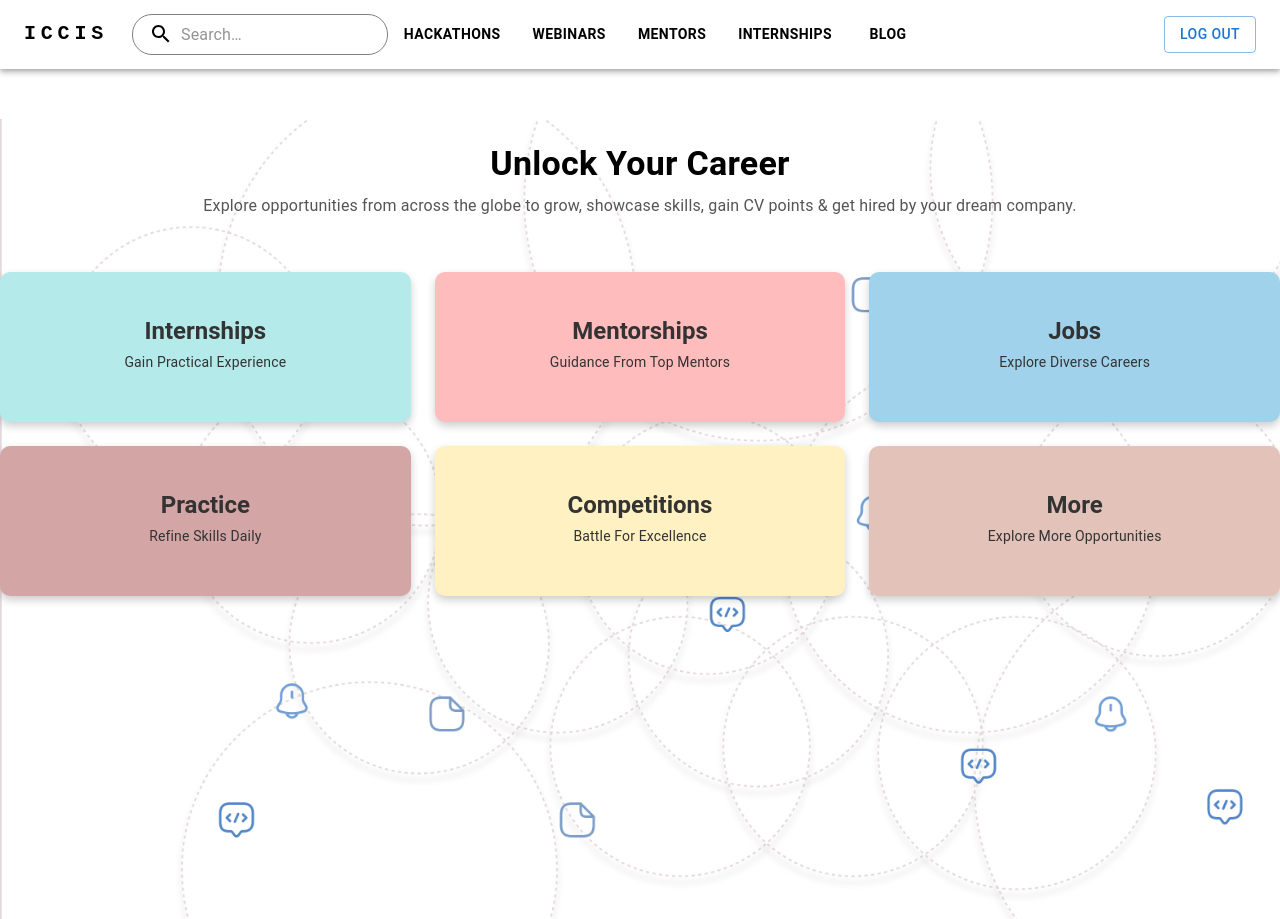
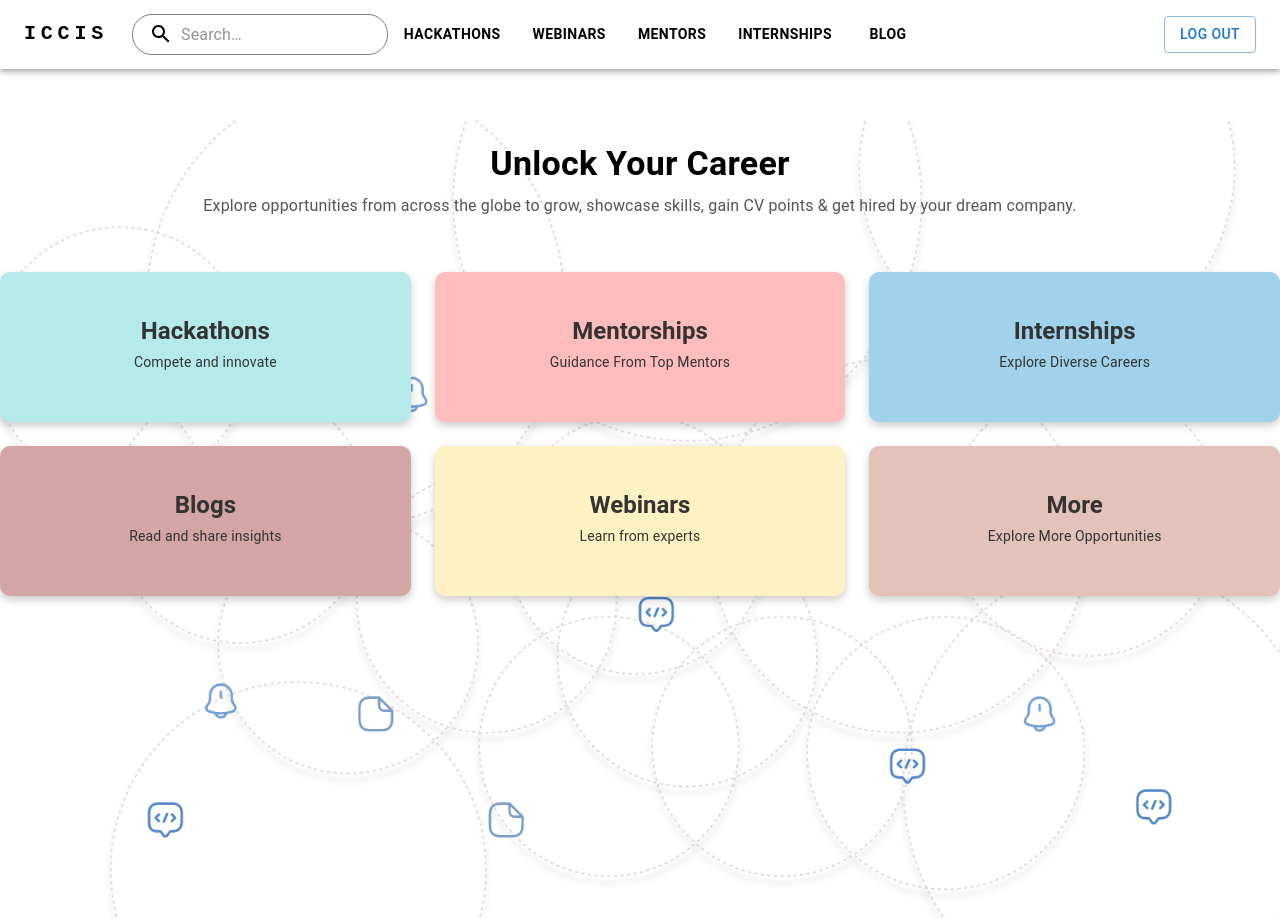
Before and after one commit to iashokk/competition-website, a React (Create React App) app: page / in a window 1280 px wide. Built offline with nearby package versions, Linux system fonts and the light colour scheme; sample sign-in values are in the browser's storage.

Commit message:
4 commit

```diff
--- a/src/Dashboard.js
+++ b/src/Dashboard.js
@@ -4,11 +4,11 @@ import NavBar from "./NavBar";
 import { Grid, Typography, Card, CardContent } from "@mui/material";
 
 const cardData = [
-  { title: "Internships", description: "Gain Practical Experience", color: "#B5EAEA", route: "/internships" },
+  { title: "Hackathons", description: "Compete and innovate", color: "#B5EAEA", route: "/hackathons" },
   { title: "Mentorships", description: "Guidance From Top Mentors", color: "#FFBCBC", route: "/mentors" },
-  { title: "Jobs", description: "Explore Diverse Careers", color: "#A0D2EB", route: "/jobs" },
-  { title: "Practice", description: "Refine Skills Daily", color: "#D4A5A5", route: "/practice" },
-  { title: "Competitions", description: "Battle For Excellence", color: "#FFF1C1", route: "/competitions" },
+  { title: "Internships", description: "Explore Diverse Careers", color: "#A0D2EB", route: "/internships" },
+  { title: "Blogs", description: "Read and share insights", color: "#D4A5A5", route: "/blogs" },
+  { title: "Webinars", description: "Learn from experts", color: "#FFF1C1", route: "/webinars" },
   { title: "More", description: "Explore More Opportunities", color: "#E2C2B9", route: "/more" },
 ];
 
@@ -37,6 +37,7 @@ const backgroundWrapperStyles = {
   backgroundColor: 'white',
   backgroundSize: 'cover',
   backgroundImage: 'url(/Background.png)',
+  backgroundPosition: 'center',
 };
 
 function Dashboard() {
```
